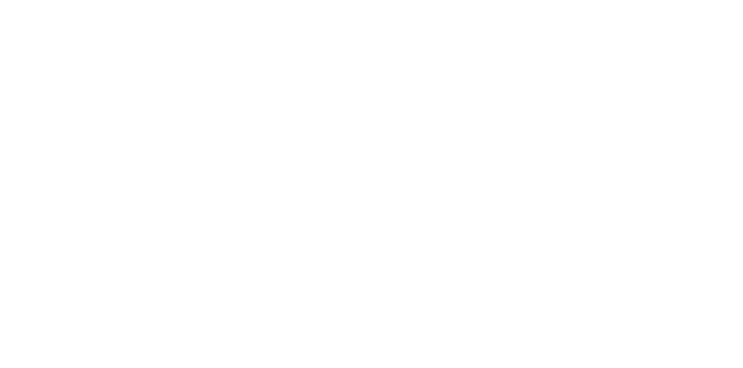
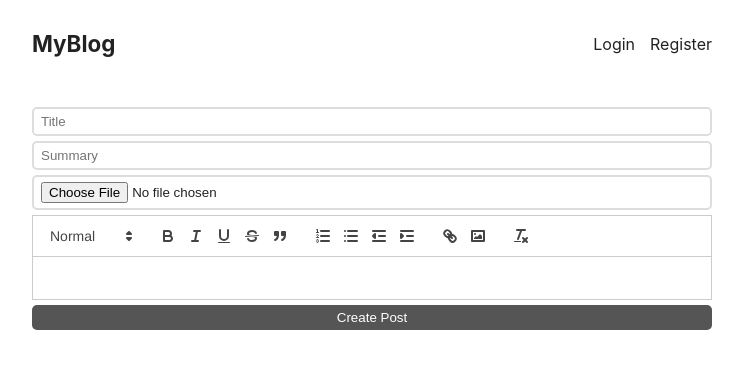
Before and after one commit to KishorekumarBS/Blog-MERN, a React (Create React App) app in the folder Blog-MERN/client/: page /create in a window 1280 px wide. Before the commit this address had no page. Shown: the top 368 px of the page, without its empty margins (268-1011 px from the left). Built offline with nearby package versions, Linux system fonts and the light colour scheme; no server answers.

Commit message:
Create new post page added

```diff
--- a/Blog-MERN/client/package.json
+++ b/Blog-MERN/client/package.json
@@ -9,6 +9,7 @@
     "axios": "^1.7.2",
     "react": "^18.3.1",
     "react-dom": "^18.3.1",
+    "react-quill": "^2.0.0",
     "react-router-dom": "^6.25.1",
     "react-scripts": "5.0.1",
     "web-vitals": "^2.1.4"
--- a/Blog-MERN/client/src/components/App/App.js
+++ b/Blog-MERN/client/src/components/App/App.js
@@ -1,5 +1,6 @@
 import Header from '../Header/Header';
 import Layout from '../Layout/Layout';
+import CreatePost from '../Pages/CreatePost/CreatePost';
 import IndexPage from '../Pages/IndexPage/IndexPage';
 import Login from '../Pages/Login/Login';
 import RegisterPage from '../Pages/RegisterPage/RegisterPage';
@@ -16,6 +17,7 @@
             <Route index element ={<IndexPage/>}/>
             <Route path={'/login'} element ={<Login/>}/>
             <Route path = {'/register'} element ={<RegisterPage/>}/>
+            <Route path='/create' element={<CreatePost/>}/>
     </Route>
     </Routes>
     </UserContextProvider>
--- a/Blog-MERN/client/src/components/Header/Header.js
+++ b/Blog-MERN/client/src/components/Header/Header.js
@@ -12,6 +12,7 @@
   useEffect(() => {
     api.get('/profile', { withCredentials: true })
       .then(response => {
+        console.log('test')
         setUserInfo(response.data);
         console.log(response.data)
       })
--- /dev/null
+++ b/Blog-MERN/client/src/components/Pages/CreatePost/CreatePost.css
@@ -0,0 +1,3 @@
+.post{
+    margin-top: 5px;
+}
--- /dev/null
+++ b/Blog-MERN/client/src/components/Pages/CreatePost/CreatePost.jsx
@@ -0,0 +1,57 @@
+import {React,useState} from 'react'
+import ReactQuill from "react-quill";
+import 'react-quill/dist/quill.snow.css';
+import './CreatePost.css'
+import api from '../Login/api'
+
+
+const modules = {
+    toolbar: [
+      [{ 'header': [1, 2, false] }],
+      ['bold', 'italic', 'underline','strike', 'blockquote'],
+      [{'list': 'ordered'}, {'list': 'bullet'}, {'indent': '-1'}, {'indent': '+1'}],
+      ['link', 'image'],
+      ['clean']
+    ],
+  };
+
+ const  formats = [
+    'header',
+    'bold', 'italic', 'underline', 'strike', 'blockquote',
+    'list', 'bullet', 'indent',
+    'link', 'image'
+  ];
+
+
+function CreatePost() {
+    const [title, setTitle] = useState('');
+    const [summary, setSummary] = useState('');
+    const [content, setContent] = useState('');
+    const [files, setFiles] = useState('');
+
+    function createnewPost(ev){
+        const data = new FormData();
+        data.set('title', title);
+        data.set('summary',summary);
+        data.set('content', content);
+
+        ev.preventDefault();
+        api.post('/post', data);
+    }
+  return (
+    <form onSubmit={createnewPost}>
+        <input type="title" placeholder={'Title'} value={title} onChange={ev=>setTitle(ev.target.value)}/>
+        <input type="summary" placeholder={'Summary'} value={summary} onChange={ev=>setSummary(ev.target.value)}/>
+        <input type="file" onChange={ev => setFiles(ev.target.files)}/>
+        <ReactQuill
+            value={content}
+            onChange={ev => setContent(ev)}
+            modules={modules}
+            formats={formats}
+        />
+        <button className="post">Create Post</button>
+    </form>
+  )
+}
+
+export default CreatePost
--- a/Blog-MERN/client/src/components/Pages/Login/Login.css
+++ b/Blog-MERN/client/src/components/Pages/Login/Login.css
@@ -7,7 +7,7 @@
     margin: 0 auto;
 }
 
-h1{
+form.login h1{
     text-align: center;
 }
 
--- a/Blog-MERN/client/src/components/Pages/RegisterPage/RegisterPage.css
+++ b/Blog-MERN/client/src/components/Pages/RegisterPage/RegisterPage.css
@@ -17,7 +17,7 @@
     border-radius: 5px;
 }
 
-h1{
+form.register h1{
     text-align: center;
 }
 
```
Also changed, not shown: 2 other files (tests, documents, lock files or other folders).
